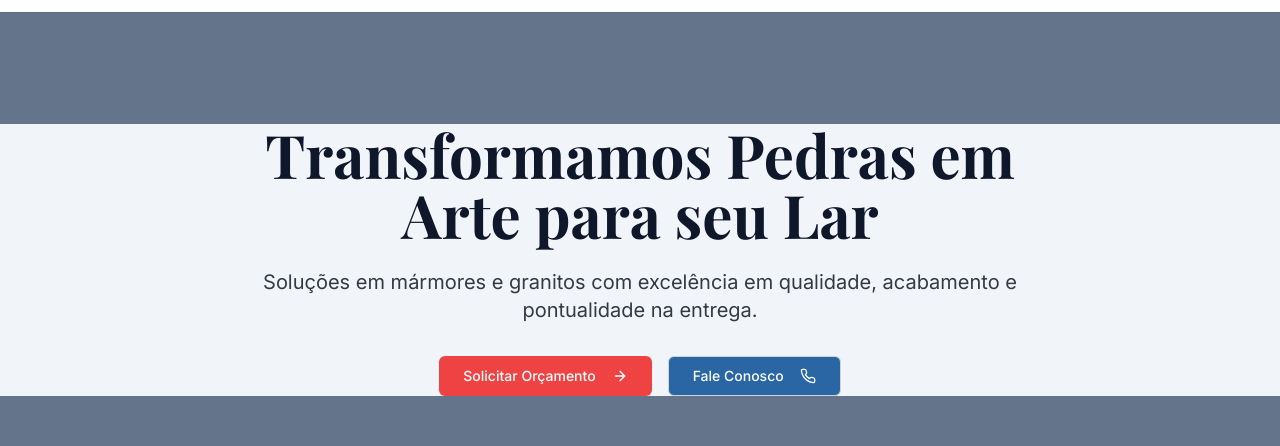
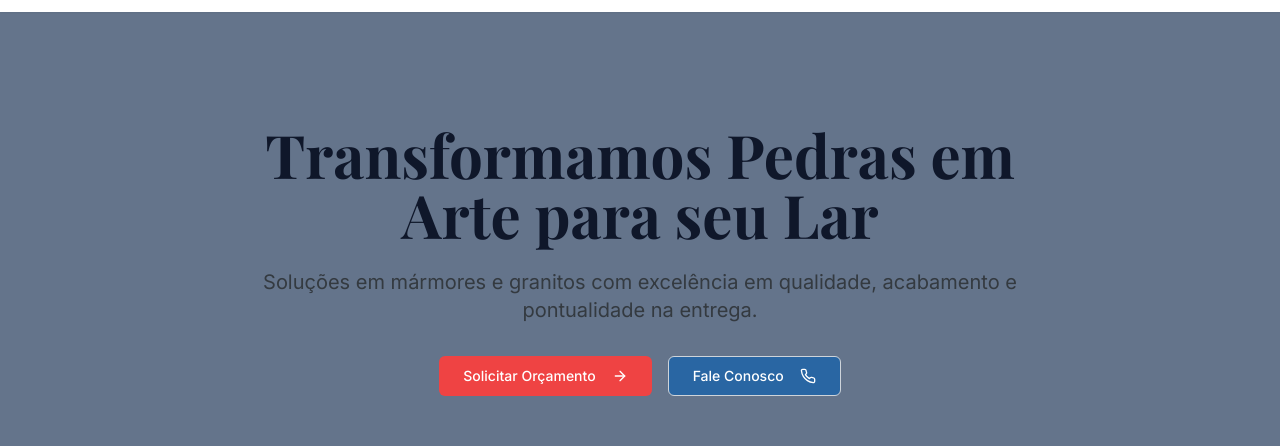
Before and after one commit to TauaRibeiro/marmoraria-budget-manager, a React (Vite) app: page / in a window 1280 px wide. Shown: the part 60-506 px from the top of the page. Built offline with nearby package versions, Linux system fonts and the light colour scheme.

Commit message:
Visual edit in Lovable
Edited UI in Lovable

```diff
--- a/src/pages/Index.tsx
+++ b/src/pages/Index.tsx
@@ -10,7 +10,7 @@ const Index = () => {
       <main className="flex-grow bg-slate-500">
         {/* Hero Section with luxury marble gradient background */}
         <section className="relative bg-gradient-to-r from-marble-beige to-marble-gold py-20 md:py-28 bg-slate-500">
-          <div className="container mx-auto px-4 bg-slate-100 py-0">
+          <div className="container mx-auto px-4 py-0 bg-slate-500">
             <div className="max-w-3xl mx-auto text-center">
               <h1 className="text-4xl md:text-5xl lg:text-6xl font-bold mb-6 text-marble-900">
                 Transformamos Pedras em Arte para seu Lar
@@ -36,7 +36,7 @@ const Index = () => {
         </section>
 
         {/* Services Section */}
-        <section className="py-16 md:py-24">
+        <section className="py-16 md:py-24 bg-gray-50">
           <div className="container mx-auto px-4">
             <div className="text-center mb-12">
               <h2 className="text-3xl md:text-4xl font-bold mb-4 text-marble-800">
@@ -103,7 +103,7 @@ const Index = () => {
         </section>
 
         {/* Why Choose Us Section with marble background */}
-        <section className="py-16 md:py-24 bg-marble-cream">
+        <section className="py-16 md:py-24 bg-marble-cream bg-gray-50">
           <div className="container mx-auto px-4">
             <div className="text-center mb-12">
               <h2 className="text-3xl md:text-4xl font-bold mb-4 text-marble-800">
```
